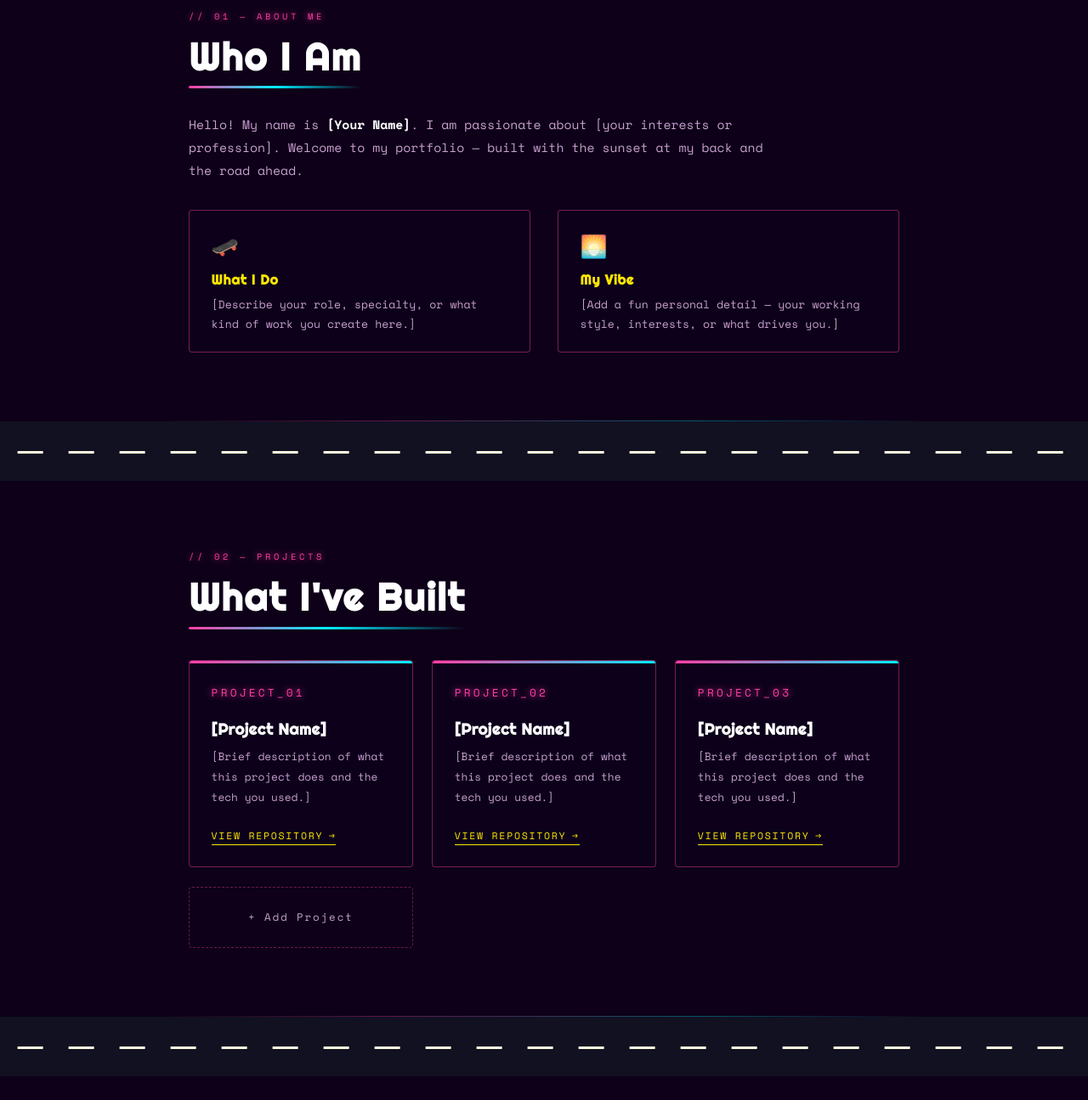
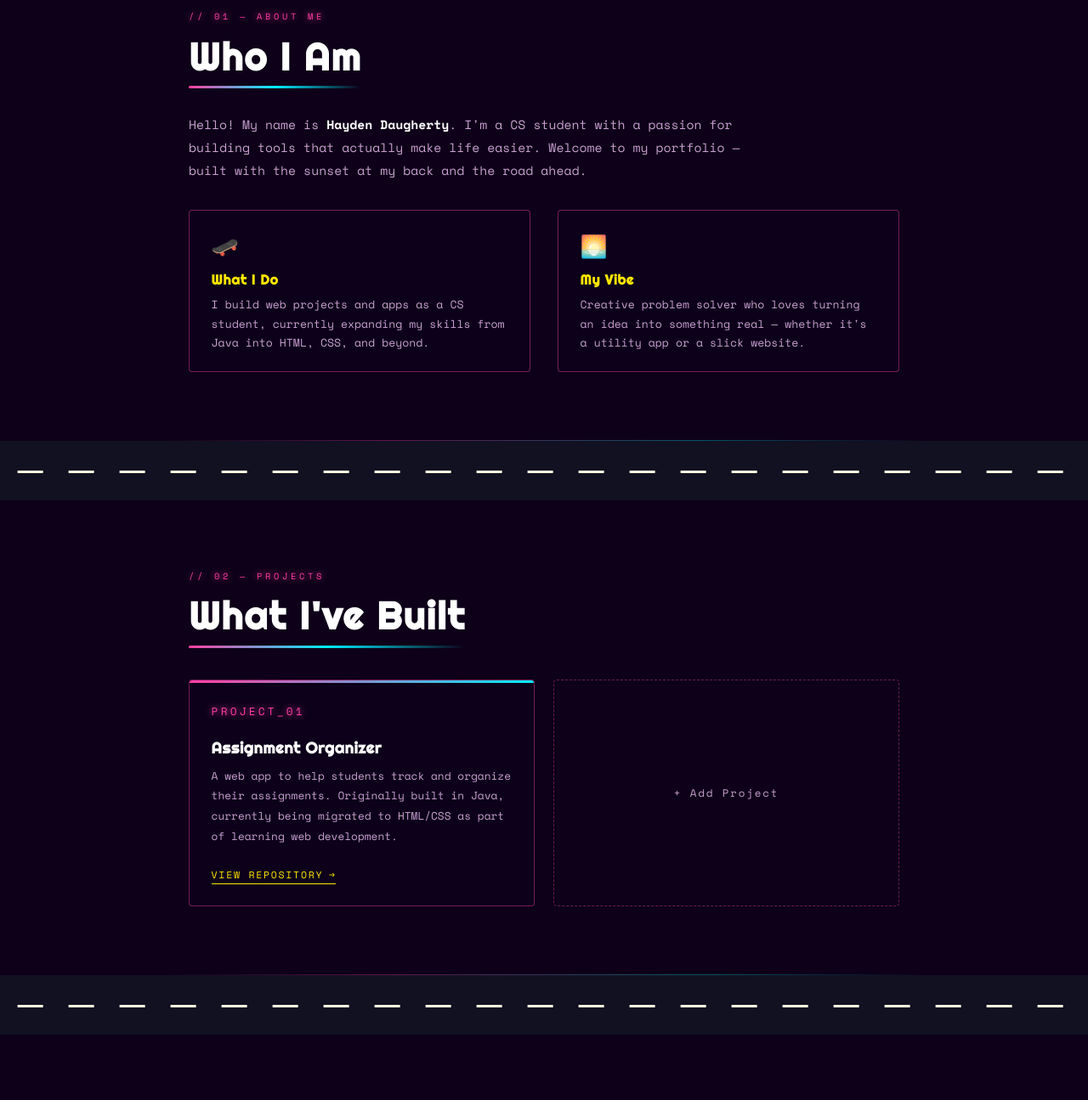
Before and after one commit to Hayden-afk-3/Hayden-afk-3.github.io, a plain HTML site: page index.html in a window 1280 px wide. Shown: the part 940-2235 px from the top of the page at 85% size. Drawn offline with nearby package versions, Linux system fonts and the light colour scheme.

Commit message:
My name and such

```diff
--- a/index.html
+++ b/index.html
@@ -3,7 +3,7 @@
 <head>
   <meta charset="UTF-8">
   <meta name="viewport" content="width=device-width, initial-scale=1.0">
-  <title>Professional Portfolio</title>
+  <title>Hayden Daugherty – Portfolio</title>
   <link href="https://fonts.googleapis.com/css2?family=Righteous&family=Space+Mono:ital,wght@0,400;0,700;1,400&display=swap" rel="stylesheet">
   <style>
     /* ── RESET & BASE ── */
@@ -682,8 +682,8 @@
 
   <!-- Hero text -->
   <div class="hero-text">
-    <h1>[Your Name]</h1>
-    <p class="subtitle">// portfolio &nbsp;·&nbsp; projects &nbsp;·&nbsp; credentials</p>
+    <h1>Hayden Daugherty</h1>
+    <p class="subtitle">// cs student &nbsp;·&nbsp; creative problem solver</p>
     <nav>
       <a href="#about">About</a>
       <a href="#projects">Projects</a>
@@ -707,20 +707,20 @@
   <p class="section-label">// 01 — about me</p>
   <h2>Who I Am</h2>
   <p>
-    Hello! My name is <strong style="color:#fff;">[Your Name]</strong>. I am passionate about
-    [your interests or profession]. Welcome to my portfolio — built with the sunset at my back
-    and the road ahead.
+    Hello! My name is <strong style="color:#fff;">Hayden Daugherty</strong>. I'm a CS student
+    with a passion for building tools that actually make life easier. Welcome to my portfolio —
+    built with the sunset at my back and the road ahead.
   </p>
   <div class="about-grid" style="margin-top:2rem;">
     <div class="about-card">
       <div class="card-icon">🛹</div>
       <h3>What I Do</h3>
-      <p>[Describe your role, specialty, or what kind of work you create here.]</p>
+      <p>I build web projects and apps as a CS student, currently expanding my skills from Java into HTML, CSS, and beyond.</p>
     </div>
     <div class="about-card">
       <div class="card-icon">🌅</div>
       <h3>My Vibe</h3>
-      <p>[Add a fun personal detail — your working style, interests, or what drives you.]</p>
+      <p>Creative problem solver who loves turning an idea into something real — whether it's a utility app or a slick website.</p>
     </div>
   </div>
 </section>
@@ -737,25 +737,9 @@
     <!-- Project 1 -->
     <div class="project-card">
       <p class="project-number">PROJECT_01</p>
-      <h3>[Project Name]</h3>
-      <p>[Brief description of what this project does and the tech you used.]</p>
-      <a class="project-link" href="#" target="_blank">View Repository</a>
-    </div>
-
-    <!-- Project 2 -->
-    <div class="project-card">
-      <p class="project-number">PROJECT_02</p>
-      <h3>[Project Name]</h3>
-      <p>[Brief description of what this project does and the tech you used.]</p>
-      <a class="project-link" href="#" target="_blank">View Repository</a>
-    </div>
-
-    <!-- Project 3 placeholder -->
-    <div class="project-card">
-      <p class="project-number">PROJECT_03</p>
-      <h3>[Project Name]</h3>
-      <p>[Brief description of what this project does and the tech you used.]</p>
-      <a class="project-link" href="#" target="_blank">View Repository</a>
+      <h3>Assignment Organizer</h3>
+      <p>A web app to help students track and organize their assignments. Originally built in Java, currently being migrated to HTML/CSS as part of learning web development.</p>
+      <a class="project-link" href="https://github.com/phAPCSAperiod2/final-project-Hayden-afk-3" target="_blank">View Repository</a>
     </div>
 
     <!-- Add more -->
@@ -805,18 +789,18 @@
   <h2>Get In Touch</h2>
   <p>Feel free to reach out — I'm always rolling toward new opportunities.</p>
   <div class="contact-grid">
-    <a class="contact-pill" href="mailto:your-email@example.com">
+    <a class="contact-pill" href="mailto:hbdaugherty09@gmail.com">
       <span class="contact-icon">📡</span>
       <div>
         <p class="contact-label">Email</p>
-        <p class="contact-value">your-email@example.com</p>
+        <p class="contact-value">hbdaugherty09@gmail.com</p>
       </div>
     </a>
     <a class="contact-pill" href="#" target="_blank">
       <span class="contact-icon">🔗</span>
       <div>
         <p class="contact-label">LinkedIn</p>
-        <p class="contact-value">Your LinkedIn</p>
+        <p class="contact-value">Coming soon</p>
       </div>
     </a>
   </div>
@@ -835,8 +819,8 @@
     </svg>
   </div>
   <div class="footer-content">
-    <div class="footer-logo">[Your Name]</div>
-    <p>&copy; 2025 [Your Name]. All rights reserved.</p>
+    <div class="footer-logo">Hayden Daugherty</div>
+    <p>&copy; 2025 Hayden Daugherty. All rights reserved.</p>
   </div>
 </footer>
 
```
